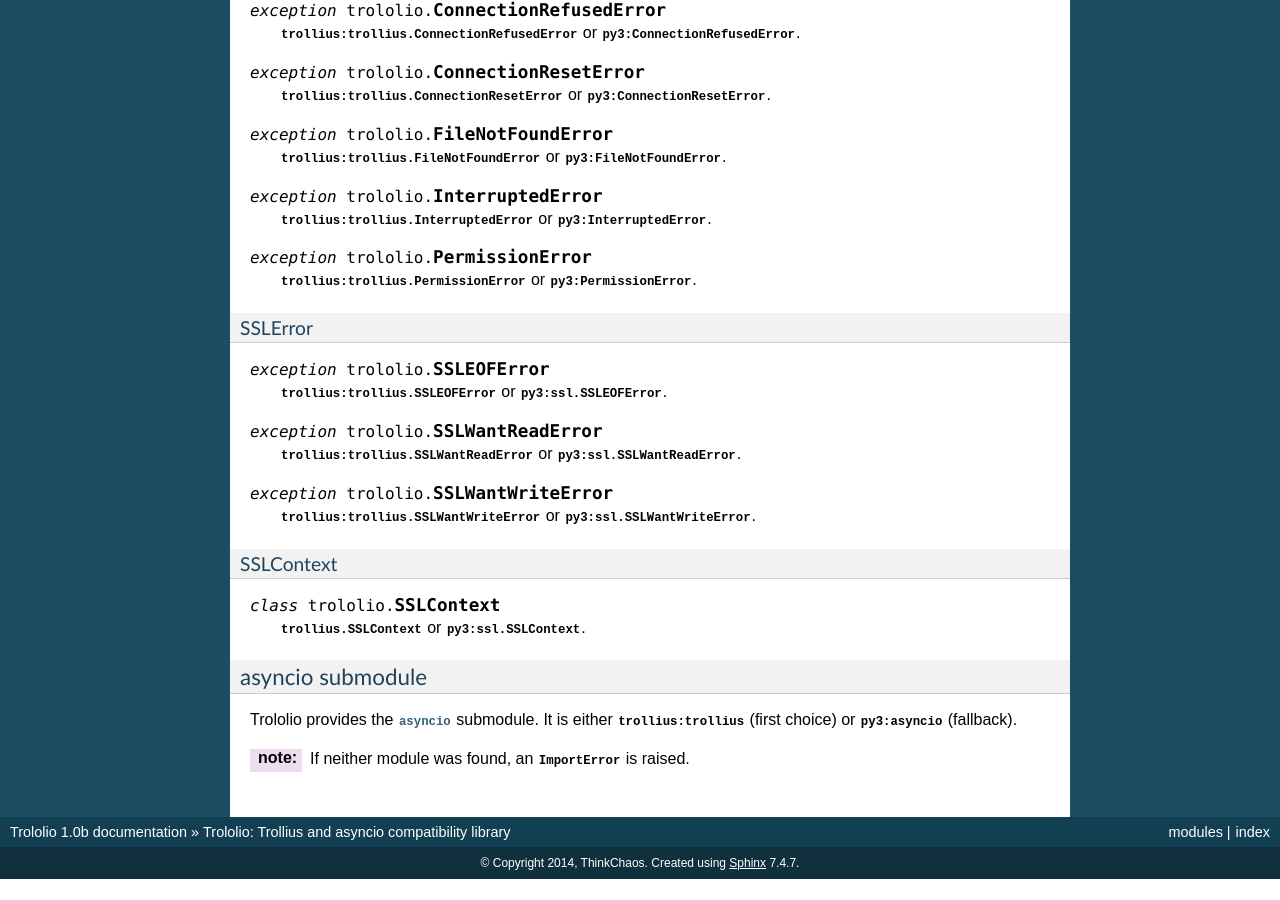
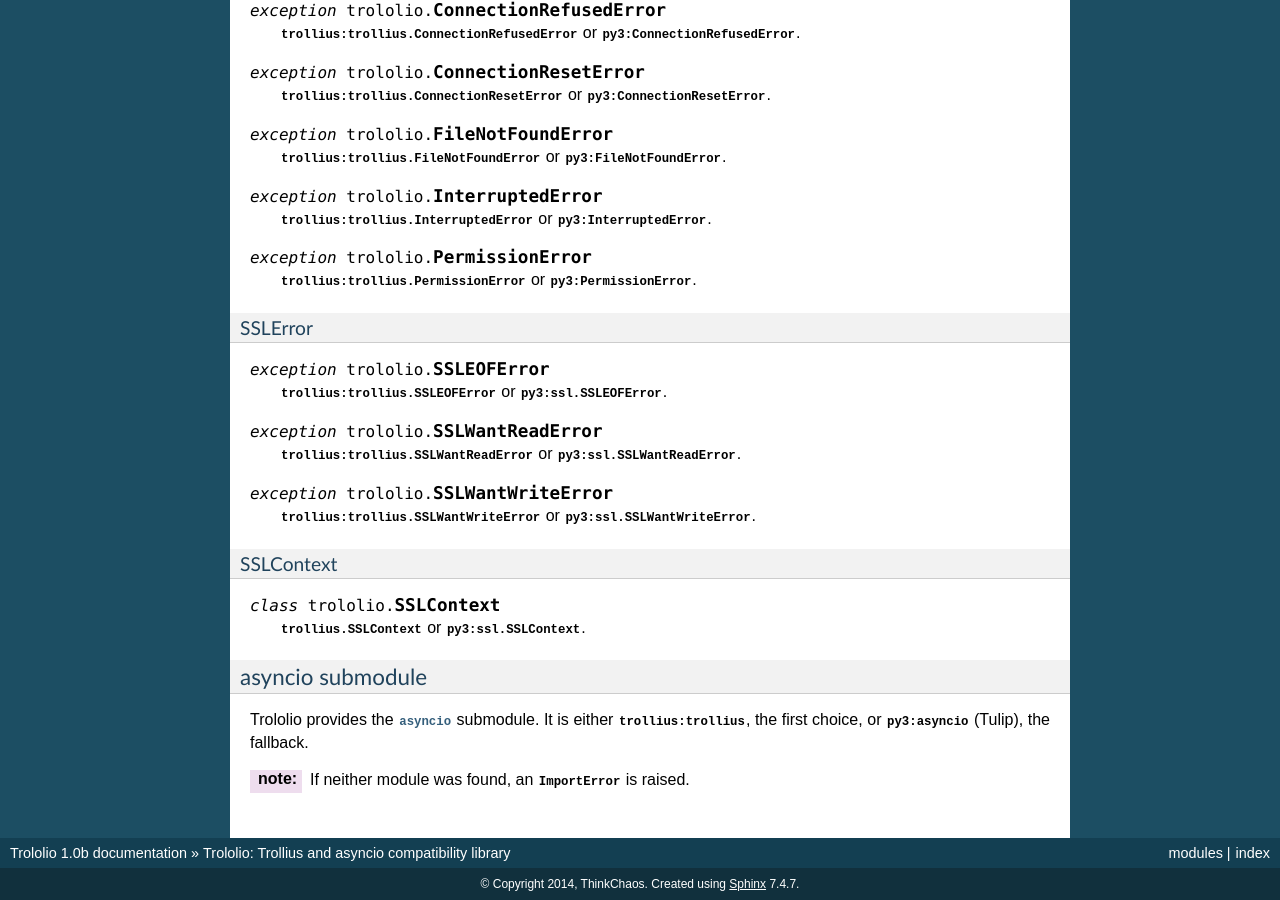
Before and after one commit to ThinkChaos/Trololio, a Sphinx documentation site: the page built from docs/index.rst, in a window 1280 px wide and 900 px high, scrolled down 1872 px. Built offline with Sphinx 7.4.7, drawn with Linux system fonts in a browser that asks for light colours; before the commit the page ends 2751 px from its top, so only the background shows below that.

Commit message:
Clarify when asyncio is Tulip

```diff
--- a/docs/index.rst
+++ b/docs/index.rst
@@ -55,7 +55,7 @@ Converting Code
 
 :note: Make sure you use :func:`coroutine`, :func:`From` and :exc:`Return` from
        :mod:`trololio` and not :mod:`asyncio`. Otherwise an :exc:`ImportError`
-       will be raised when running with :mod:`py3:asyncio`.
+       will be raised when running with :mod:`py3:asyncio` (Tulip).
 
 
 
@@ -66,7 +66,7 @@ Module contents
 .. data:: ASYNCIO
 
    A boolean indicating if :data:`asyncio` (:mod:`trololio`'s submodule) is
-   :mod:`py3:asyncio`.
+   :mod:`py3:asyncio` (Tulip).
 
 .. data:: TROLLIUS
 
@@ -181,6 +181,7 @@ asyncio submodule
    :synopsis: Either Trollius or asyncio.
 
 Trololio provides the :mod:`asyncio` submodule. It is either
-:mod:`trollius:trollius` (first choice) or :mod:`py3:asyncio` (fallback).
+:mod:`trollius:trollius`, the first choice, or :mod:`py3:asyncio` (Tulip), the
+fallback.
 
 :note: If neither module was found, an :exc:`ImportError` is raised.
```
